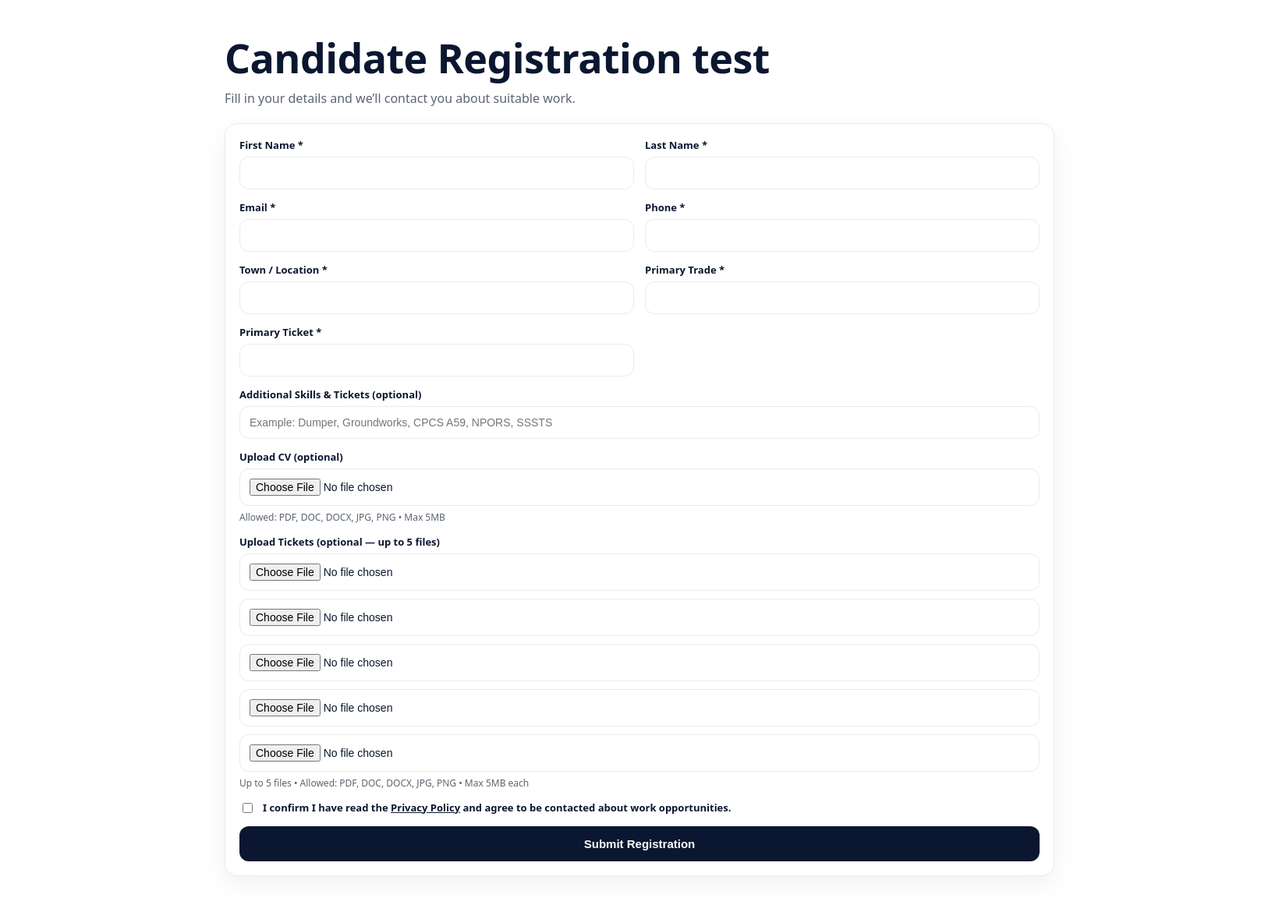
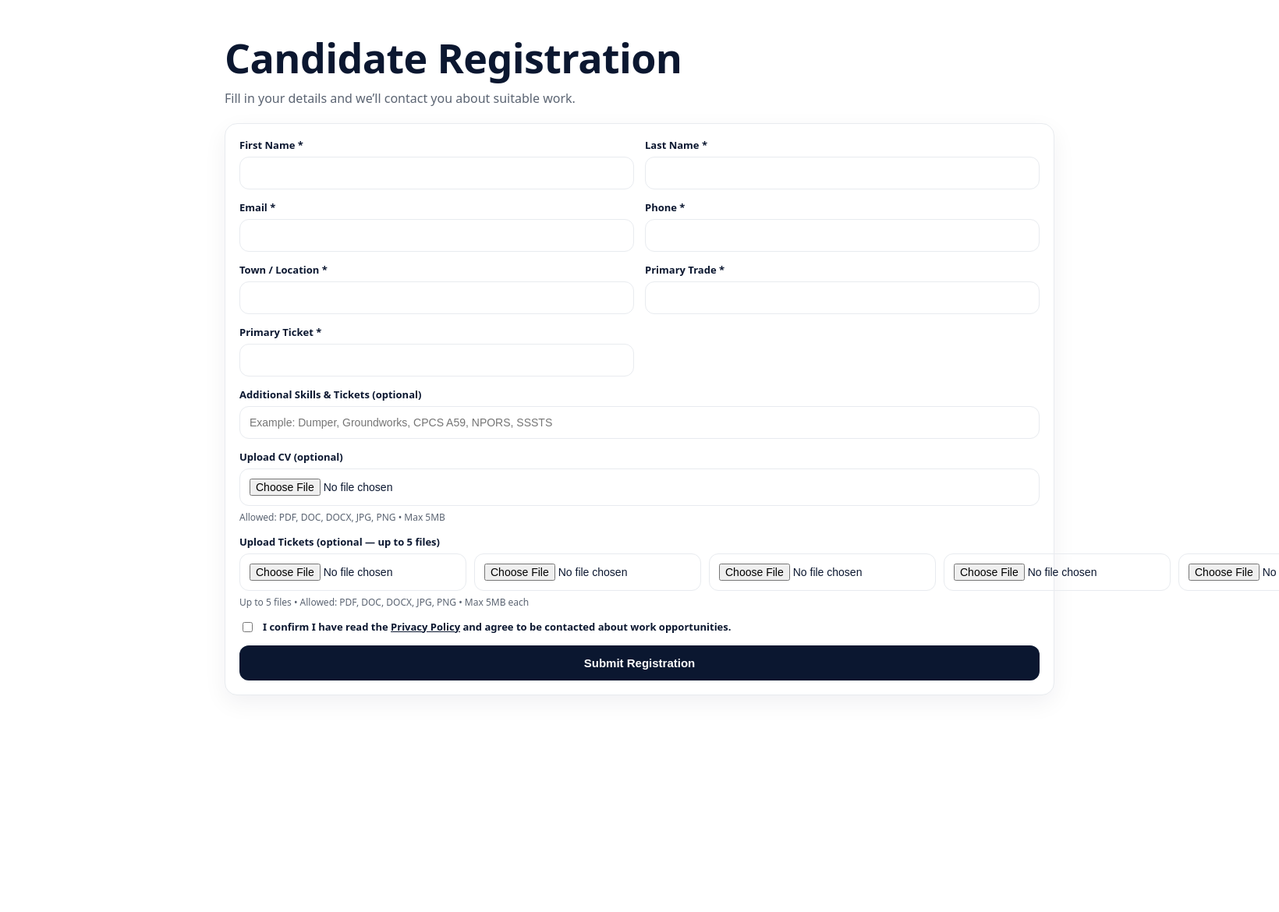
Before and after one commit to VladLevinte/valerec-site, a Flask app: page /register in a window 1640 px wide; the page is wider, and only the part inside the window is pictured. Shown: the part 73-1243 px from the top of that part at 78% size. After the commit the page ends 965 px from the top of that part, so only its background shows below. Run offline with Flask 3, Linux system fonts and the light colour scheme.

Commit message:
Update register.html

```diff
--- a/templates/register.html
+++ b/templates/register.html
@@ -28,7 +28,7 @@
 </header>
 
 <main class="container">
-  <h1>Candidate Registration test</h1>
+  <h1>Candidate Registration</h1>
   <p class="muted">Fill in your details and we’ll contact you about suitable work.</p>
 
   {% if error %}
@@ -84,11 +84,15 @@
         <div class="hint">Allowed: PDF, DOC, DOCX, JPG, PNG • Max 5MB</div>
       </div>
 
-      <!-- UPDATED: 5 individual ticket inputs (all optional) -->
+      <!-- UPDATED TICKETS SECTION -->
       <div class="field full">
         <label>Upload Tickets (optional — up to 5 files)</label>
 
-        <div style="display:flex; flex-direction:column; gap:10px;">
+        <div style="
+            display:grid;
+            grid-template-columns: repeat(5, 1fr);
+            gap:10px;
+        ">
           <input type="file" name="tickets" accept=".pdf,.doc,.docx,.jpg,.jpeg,.png">
           <input type="file" name="tickets" accept=".pdf,.doc,.docx,.jpg,.jpeg,.png">
           <input type="file" name="tickets" accept=".pdf,.doc,.docx,.jpg,.jpeg,.png">
```
